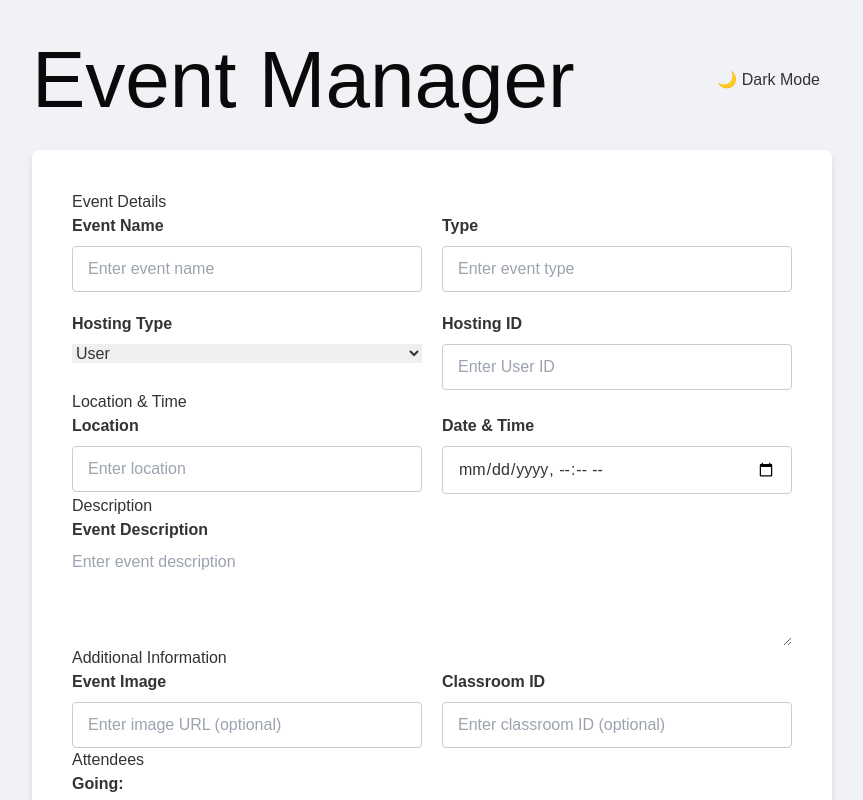
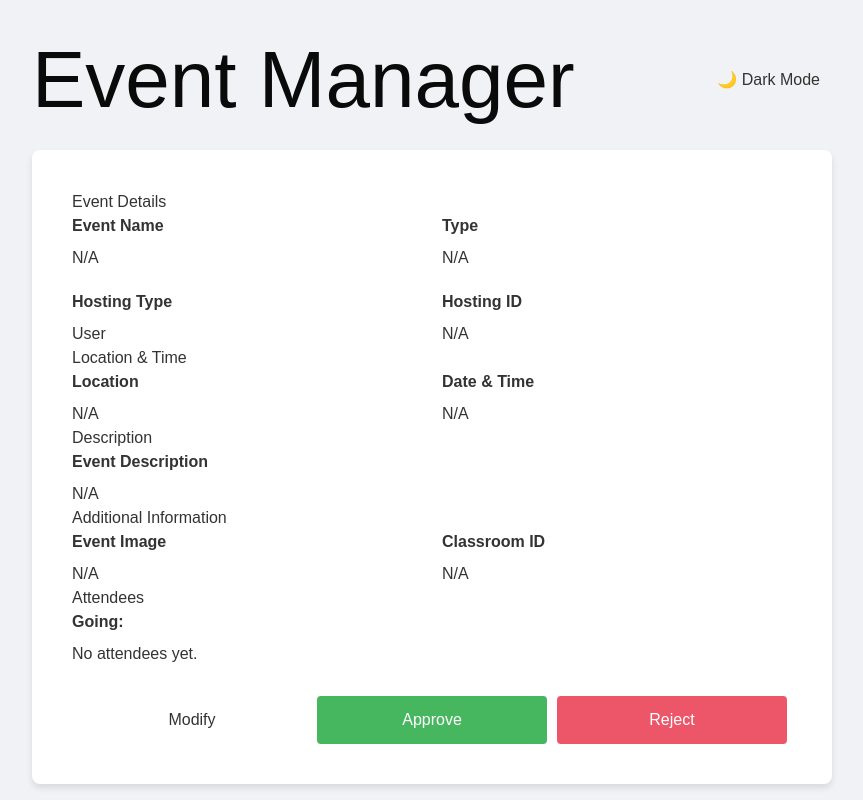
Before and after one commit to EdurekaRPI/front-end, a Next.js app: page / in a window 1280 px wide. Shown: the top 800 px of the page, without its empty margins (208-1071 px from the left). Built offline with nearby package versions, Linux system fonts and the light colour scheme.

Commit message:
Update page.tsx

```diff
--- a/src/app/page.tsx
+++ b/src/app/page.tsx
@@ -29,6 +29,8 @@ export default function EventPage() {
 
   const [isDarkMode, setIsDarkMode] = useState<boolean>(false);
   const [goingList, setGoingList] = useState<string[]>([]); // Assuming list of user names or IDs
+  const [isEditing, setIsEditing] = useState<boolean>(false); // New state for edit mode
+  const [originalData, setOriginalData] = useState<FormData | null>(null); // To store original data for cancel
 
   useEffect(() => {
     const savedTheme = localStorage.getItem('theme');
@@ -66,9 +68,24 @@ export default function EventPage() {
   };
 
   const handleEdit = () => {
-    // Edit logic
-    console.log('Edit:', formData);
-    // Add API call to edit the event
+    // Enter edit mode
+    setOriginalData(formData); // Save current data in case of cancel
+    setIsEditing(true);
+  };
+
+  const handleSave = () => {
+    // Save logic
+    console.log('Saved:', formData);
+    // Add API call to save the edited event
+    setIsEditing(false);
+  };
+
+  const handleCancel = () => {
+    // Cancel editing and revert to original data
+    if (originalData) {
+      setFormData(originalData);
+    }
+    setIsEditing(false);
   };
 
   const toggleDarkMode = () => {
@@ -95,6 +112,7 @@ export default function EventPage() {
                 {/* Name */}
                 <div className={styles.formGroup}>
                   <label htmlFor="name">Event Name</label>
+                  {isEditing ? (
                       <input
                           type="text"
                           id="name"
@@ -104,11 +122,15 @@ export default function EventPage() {
                           onChange={handleChange}
                           required
                       />
+                  ) : (
+                      <p>{formData.name || 'N/A'}</p>
+                  )}
                 </div>
 
                 {/* Type */}
                 <div className={styles.formGroup}>
                   <label htmlFor="type">Type</label>
+                  {isEditing ? (
                       <input
                           type="text"
                           id="type"
@@ -118,11 +140,15 @@ export default function EventPage() {
                           onChange={handleChange}
                           required
                       />
+                  ) : (
+                      <p>{formData.type || 'N/A'}</p>
+                  )}
                 </div>
 
                 {/* Hosting Type */}
                 <div className={styles.formGroup}>
                   <label htmlFor="hostingType">Hosting Type</label>
+                  {isEditing ? (
                       <select
                           id="hostingType"
                           name="hostingType"
@@ -133,11 +159,15 @@ export default function EventPage() {
                         <option value="User">User</option>
                         <option value="Club">Club</option>
                       </select>
+                  ) : (
+                      <p>{formData.hostingType}</p>
+                  )}
                 </div>
 
                 {/* Hosting ID */}
                 <div className={styles.formGroup}>
                   <label htmlFor="hostingId">Hosting ID</label>
+                  {isEditing ? (
                       <input
                           type="text"
                           id="hostingId"
@@ -147,6 +177,9 @@ export default function EventPage() {
                           onChange={handleChange}
                           required
                       />
+                  ) : (
+                      <p>{formData.hostingId || 'N/A'}</p>
+                  )}
                 </div>
               </div>
             </div>
@@ -157,6 +190,7 @@ export default function EventPage() {
                 {/* Location */}
                 <div className={styles.formGroup}>
                   <label htmlFor="location">Location</label>
+                  {isEditing ? (
                       <input
                           type="text"
                           id="location"
@@ -166,11 +200,15 @@ export default function EventPage() {
                           onChange={handleChange}
                           required
                       />
+                  ) : (
+                      <p>{formData.location || 'N/A'}</p>
+                  )}
                 </div>
 
                 {/* Date */}
                 <div className={styles.formGroup}>
                   <label htmlFor="date">Date & Time</label>
+                  {isEditing ? (
                       <input
                           type="datetime-local"
                           id="date"
@@ -179,6 +217,9 @@ export default function EventPage() {
                           onChange={handleChange}
                           required
                       />
+                  ) : (
+                      <p>{formData.date ? new Date(formData.date).toLocaleString() : 'N/A'}</p>
+                  )}
                 </div>
               </div>
             </div>
@@ -187,6 +228,7 @@ export default function EventPage() {
               <h2>Description</h2>
               <div className={styles.formGroup}>
                 <label htmlFor="description">Event Description</label>
+                {isEditing ? (
                     <textarea
                         id="description"
                         name="description"
@@ -196,6 +238,9 @@ export default function EventPage() {
                         required
                         rows={4}
                     ></textarea>
+                ) : (
+                    <p>{formData.description || 'N/A'}</p>
+                )}
               </div>
             </div>
 
@@ -205,27 +250,39 @@ export default function EventPage() {
                 {/* Image */}
                 <div className={styles.formGroup}>
                   <label htmlFor="image">Event Image</label>
+                  {isEditing ? (
                       <input
                           type="url"
                           id="image"
                           name="image"
                           placeholder="Enter image URL (optional)"
-                      value={formData.image}
+                          value={formData.image || ''}
                           onChange={handleChange}
                       />
+                  ) : formData.image ? (
+                      <a href={formData.image} target="_blank" rel="noopener noreferrer">
+                        View Image
+                      </a>
+                  ) : (
+                      <p>N/A</p>
+                  )}
                 </div>
 
                 {/* Classroom ID */}
                 <div className={styles.formGroup}>
                   <label htmlFor="classroomId">Classroom ID</label>
+                  {isEditing ? (
                       <input
                           type="text"
                           id="classroomId"
                           name="classroomId"
                           placeholder="Enter classroom ID (optional)"
-                      value={formData.classroomId}
+                          value={formData.classroomId || ''}
                           onChange={handleChange}
                       />
+                  ) : (
+                      <p>{formData.classroomId || 'N/A'}</p>
+                  )}
                 </div>
               </div>
             </div>
@@ -249,6 +306,32 @@ export default function EventPage() {
 
             {/* Action Buttons */}
             <div className={styles.buttonGroup}>
+              {isEditing ? (
+                  <>
+                    <button
+                        type="button"
+                        className={`${styles.button} ${styles.save}`}
+                        onClick={handleSave}
+                    >
+                      Save
+                    </button>
+                    <button
+                        type="button"
+                        className={`${styles.button} ${styles.cancel}`}
+                        onClick={handleCancel}
+                    >
+                      Cancel
+                    </button>
+                  </>
+              ) : (
+                  <>
+                    <button
+                        type="button"
+                        className={`${styles.button} ${styles.modify}`}
+                        onClick={handleEdit}
+                    >
+                      Modify
+                    </button>
                     <button
                         type="button"
                         className={`${styles.button} ${styles.approve}`}
@@ -263,13 +346,8 @@ export default function EventPage() {
                     >
                       Reject
                     </button>
-              <button
-                  type="button"
-                  className={`${styles.button} ${styles.edit}`}
-                  onClick={handleEdit}
-              >
-                Edit
-              </button>
+                  </>
+              )}
             </div>
           </form>
         </main>
```
Lines whose indentation alone changed are shown as unchanged.
